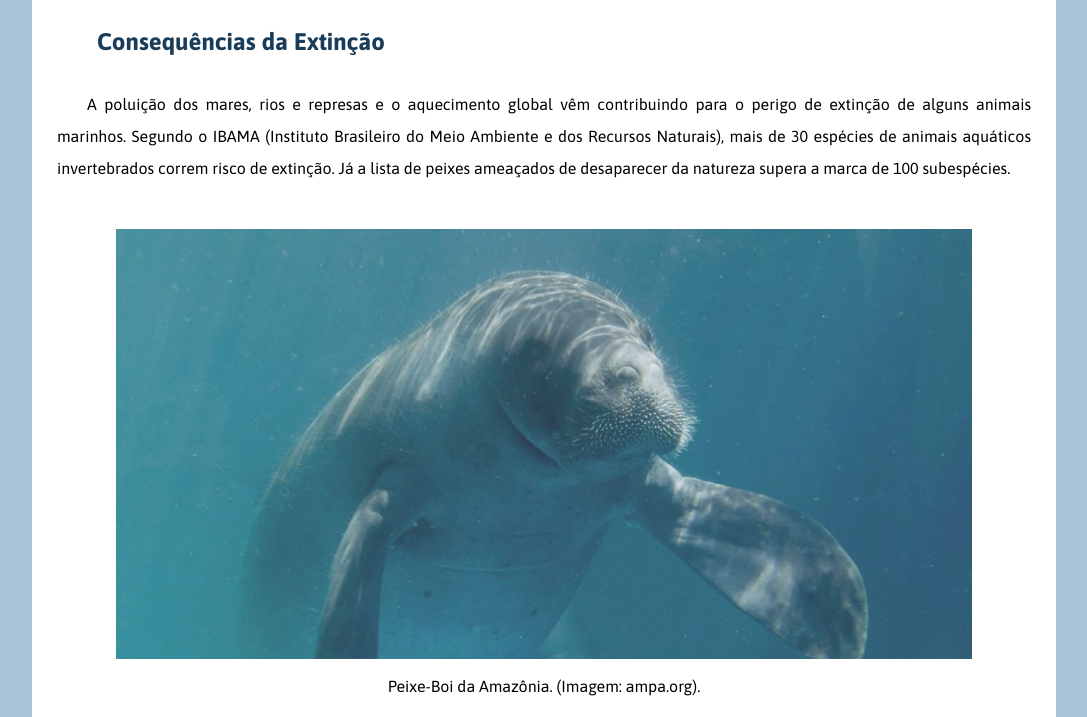
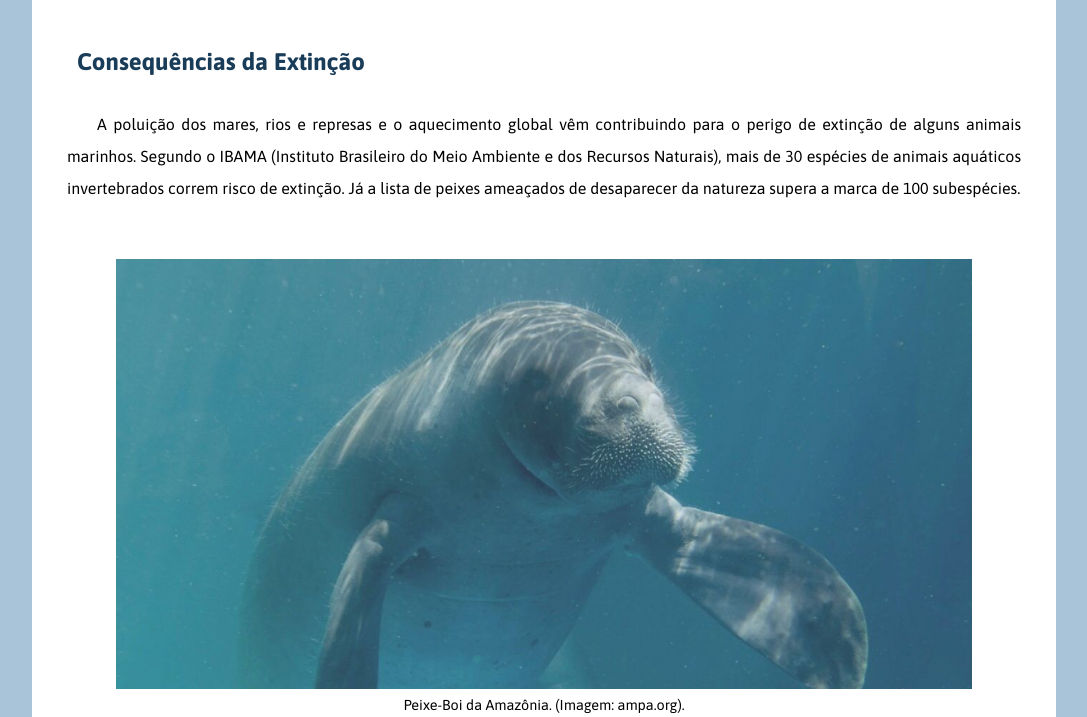
Before and after one commit to TainaBarretos/vita-marina, a plain HTML site: page conteudo/extincao.html in a window 1280 px wide. Shown: the part 514-1231 px from the top of the page, without its empty margins (96-1183 px from the left). Drawn offline with Linux system fonts and the light colour scheme; a web font is replaced by a local one.

Commit message:
padding atualizado

```diff
--- a/estilos/aquecimento.css
+++ b/estilos/aquecimento.css
@@ -205,7 +205,9 @@ div img{
 }
 
 div > p{
-    font-size: 1em;
+    font-size: 0.8em;
+    padding-left: 16px;
+    padding-right: 16px;
 }
 
 section.conteudo{
@@ -216,9 +218,13 @@ section.conteudo{
     padding: 15px;
 }
 
-section h2{
-    padding: 20px;
+section.conteudo > h2{
+    padding: 40px 0px 10px 0px;
     color: var(--cor1);
+}
+
+section.conteudo > p {
+    padding: 20px 20px;
 }
 
 .marcador{
--- a/estilos/extincao.css
+++ b/estilos/extincao.css
@@ -206,7 +206,9 @@ div img{
 }
 
 div > p{
-    font-size: 1em;
+    font-size: 0.9em;
+    padding-left: 16px;
+    padding-right: 16px;
 }
 
 section.conteudo{
@@ -217,13 +219,13 @@ section.conteudo{
     padding: 15px;
 }
 
-section h2{
-    padding: 20px;
+section.conteudo > h2{
+    padding: 40px 0px 10px 0px;
     color: var(--cor1);
 }
 
-section p{
-    padding: 10px;
+section.conteudo > p {
+    padding: 20px 20px;
 }
 
 .marcador{
--- a/estilos/pesca.css
+++ b/estilos/pesca.css
@@ -211,6 +211,8 @@ div img{
 div > p{
     font-size: 1em;
     text-align: center;
+    padding-left: 16px;
+    padding-right: 16px;
 }
 
 section.conteudo{
@@ -221,9 +223,13 @@ section.conteudo{
     padding: 15px;
 }
 
-section h2{
-    padding: 20px;
+section.conteudo > h2{
+    padding: 40px 0px 10px 0px;
     color: var(--cor1);
+}
+
+section.conteudo > p {
+    padding: 20px 20px;
 }
 
 footer{
--- a/estilos/poluicao.css
+++ b/estilos/poluicao.css
@@ -197,6 +197,8 @@ div img{
 
 div > p{
     font-size: 1em;
+    padding-left: 16px;
+    padding-right: 16px;
 }
 
 section.conteudo{
@@ -207,9 +209,13 @@ section.conteudo{
     padding: 15px;
 }
 
-section h2{
-    padding: 20px;
+section.conteudo > h2{
+    padding: 40px 0px 10px 0px;
     color: var(--cor1);
+}
+
+section.conteudo > p {
+    padding: 20px 20px;
 }
 
 footer{
```
